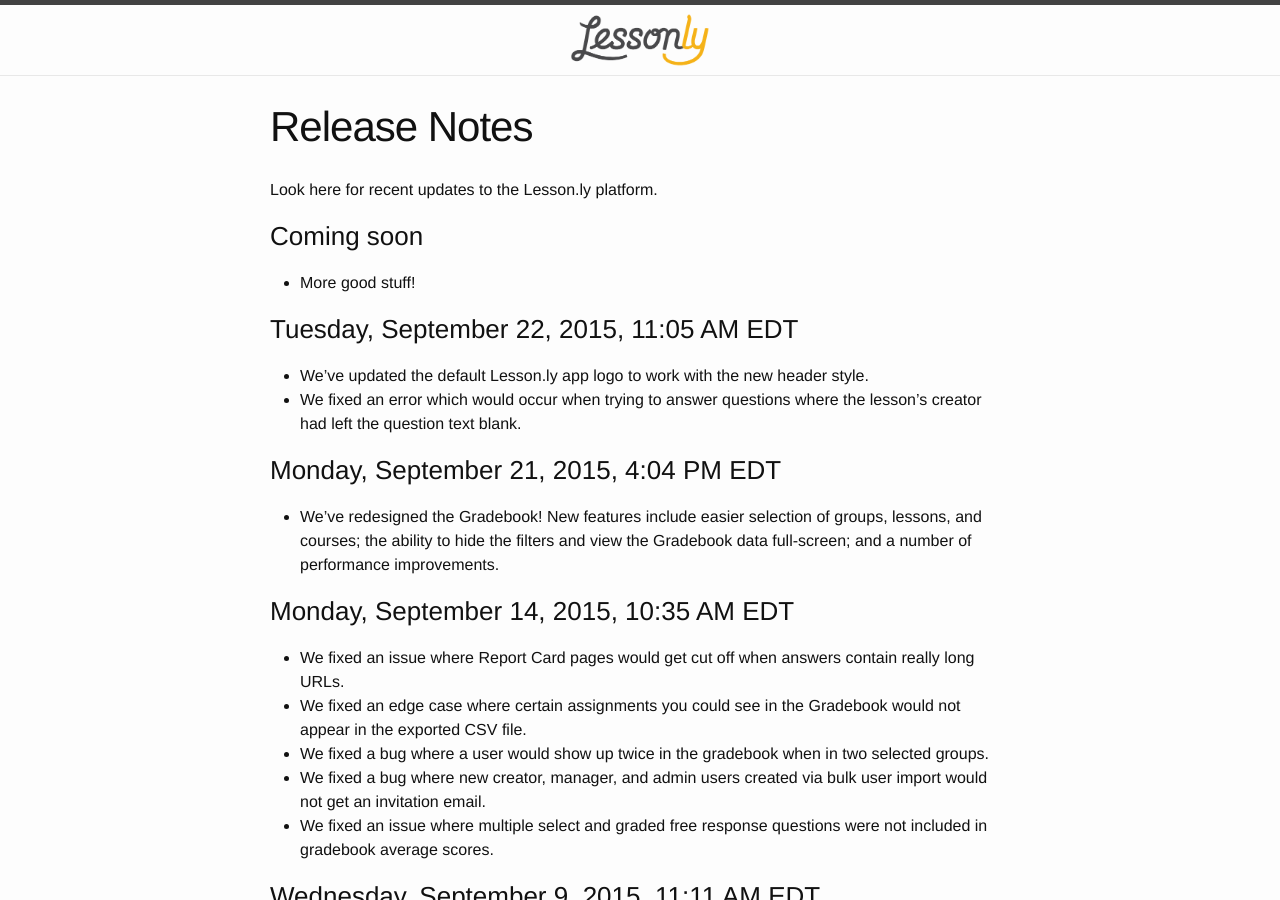
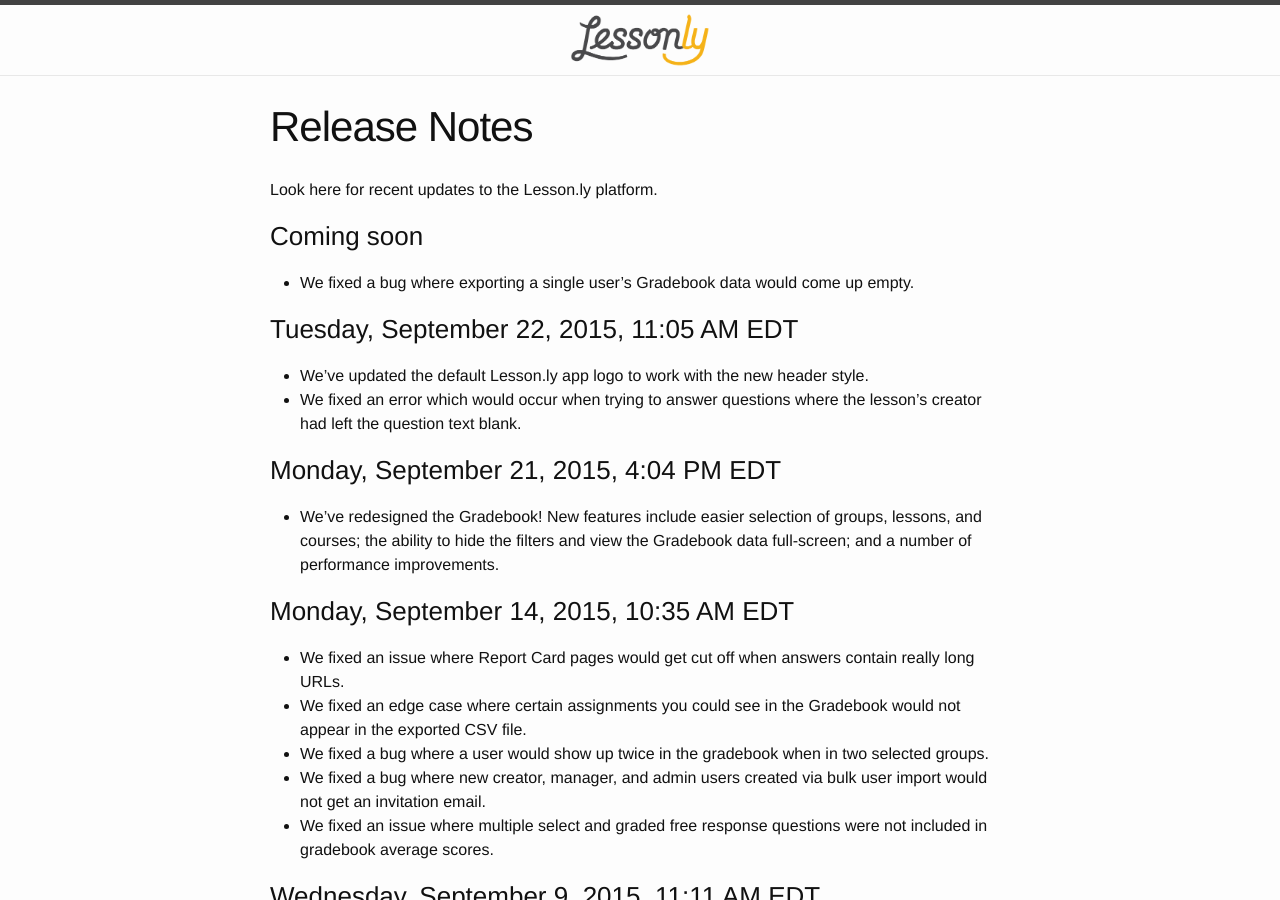
Before and after one commit to isabella232/lessonly.github.io, a Jekyll site: the page built from release-notes.md, in a window 1280 px wide and 900 px high. Built offline with Jekyll 4.4.1, drawn with Linux system fonts in a browser that asks for light colours.

Commit message:
Update release notes

```diff
--- a/release-notes.md
+++ b/release-notes.md
@@ -8,7 +8,7 @@
 
 ### Coming soon
 
-- More good stuff!
+- We fixed a bug where exporting a single user's Gradebook data would come up empty.
 
 ### Tuesday, September 22, 2015, 11:05 AM EDT
 
```
